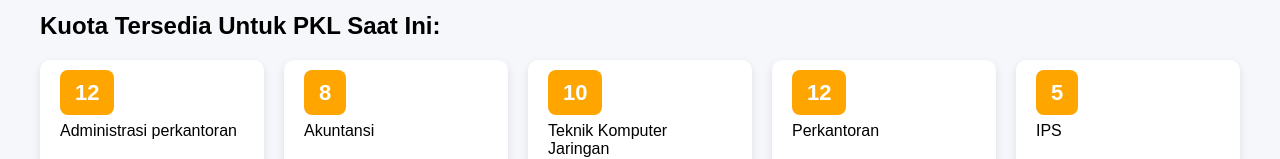
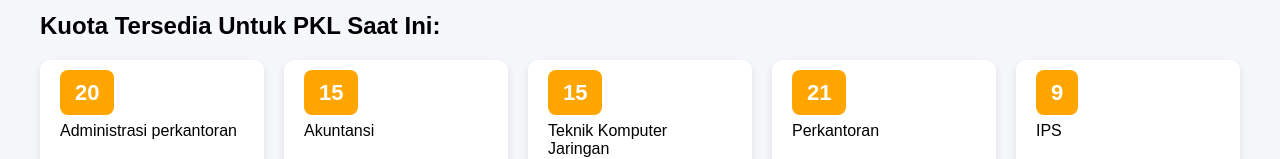
Before and after one commit to Falxyz25/samplewebsitemagang-pkl, a plain HTML site: page index.html in a window 1280 px wide. Shown: the part 622-781 px from the top of the page. Drawn offline with Linux system fonts and the light colour scheme.

Commit message:
Update index.html

```diff
--- a/index.html
+++ b/index.html
@@ -64,27 +64,27 @@
   <h2>Kuota Tersedia Untuk PKL Saat Ini:</h2>
   <div class="kuota-box">
     <div class="card">
-      <span class="jumlah">12</span>
+      <span class="jumlah">20</span>
       <p>Administrasi perkantoran</p>
       <small>Kuota Tersisa</small>
     </div>
     <div class="card">
-      <span class="jumlah">8</span>
+      <span class="jumlah">15</span>
       <p>Akuntansi</p>
       <small>Kuota Tersisa</small>
     </div>
     <div class="card">
-      <span class="jumlah">10</span>
+      <span class="jumlah">15</span>
       <p>Teknik Komputer Jaringan</p>
       <small>Kuota Tersisa</small>
     </div>
     <div class="card">
-      <span class="jumlah">12</span>
+      <span class="jumlah">21</span>
       <p>Perkantoran</p>
       <small>Kuota Tersisa</small>
     </div>
     <div class="card">
-      <span class="jumlah">5</span>
+      <span class="jumlah">9</span>
       <p>IPS</p>
       <small>Kuota Tersisa</small>
     </div>
```
